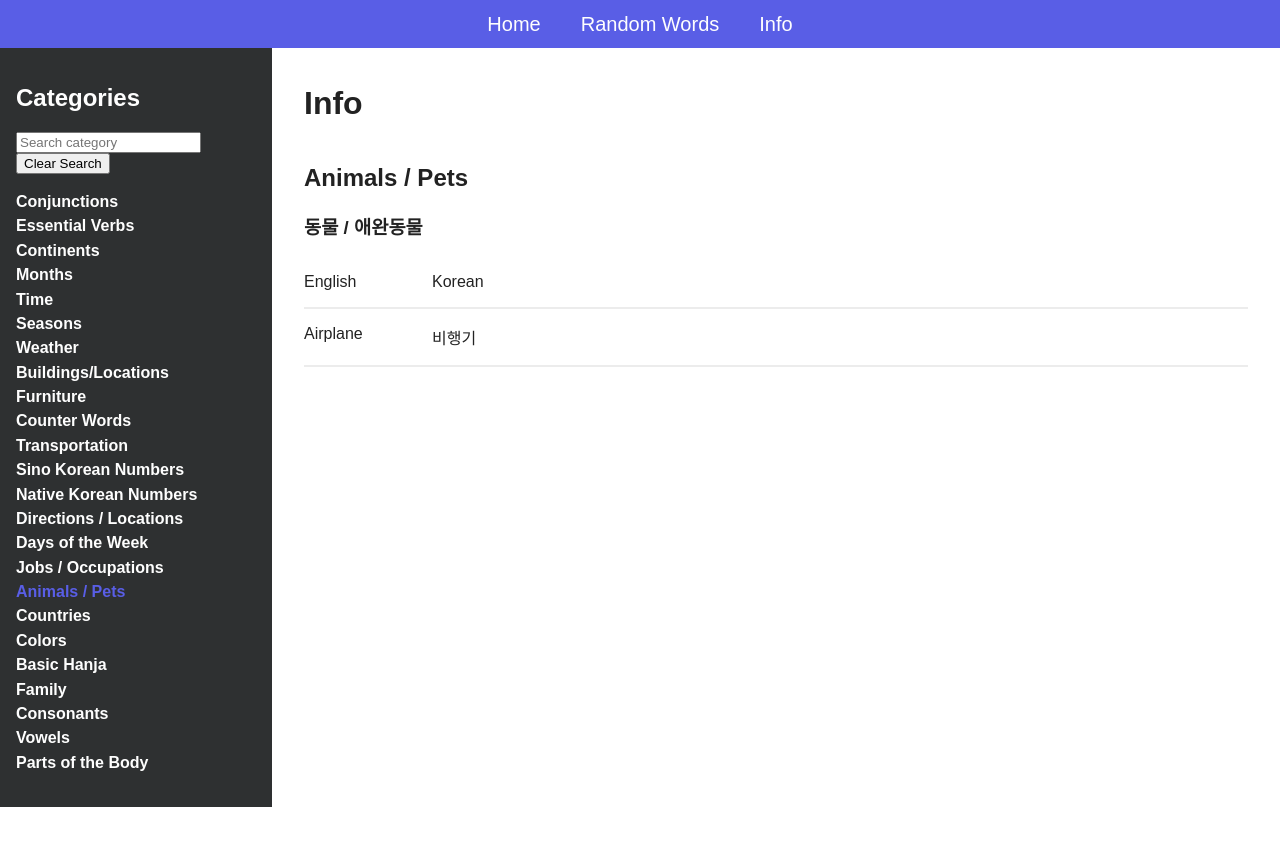
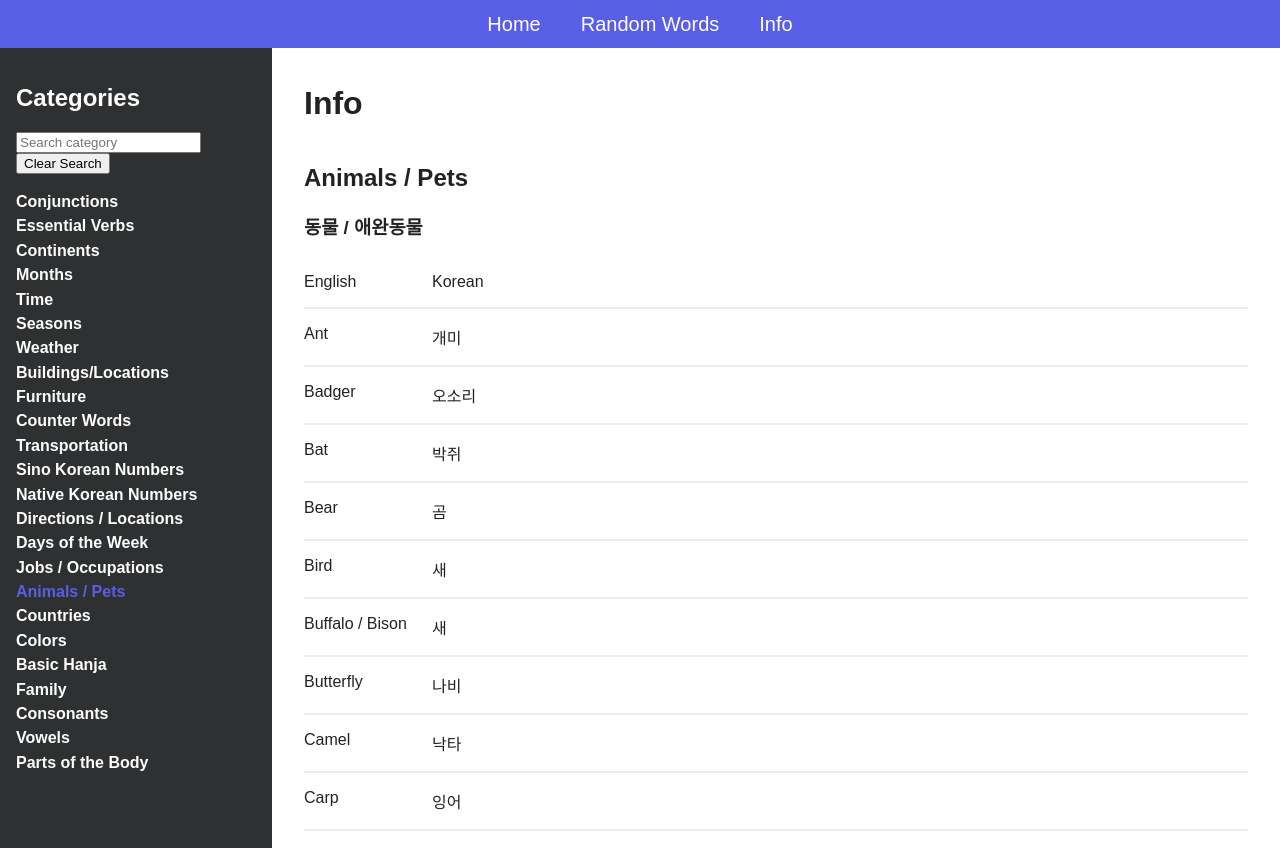
Before and after one commit to DanielHearn/korean-handbook, a Vue app in the folder korean-handbook/: page /info/animals in a window 1280 px wide. Before the commit the page ends 807 px from the top, so only its background shows below. Built offline with nearby package versions, Linux system fonts and the light colour scheme; a web font is replaced by a local one.

Commit message:
Add animals category

```diff
--- a/korean-handbook/src/static/categories.js
+++ b/korean-handbook/src/static/categories.js
@@ -504,7 +504,83 @@ export const Categories = {
     name: 'Animals / Pets',
     id: 'animals',
     korean: '동물 / 애완동물',
-    words: [{ e: 'Airplane', k: '비행기' }]
+    words: [
+      { e: 'Ant', k: '개미' },
+      { e: 'Badger', k: '오소리' },
+      { e: 'Bat', k: '박쥐' },
+      { e: 'Bear', k: '곰' },
+      { e: 'Bird', k: '새' },
+      { e: 'Buffalo / Bison', k: '새' },
+      { e: 'Butterfly', k: '나비' },
+      { e: 'Camel', k: '낙타' },
+      { e: 'Carp', k: '잉어' },
+      { e: 'Cat', k: '고양이' },
+      { e: 'Chicken', k: '닭' },
+      { e: 'Cicada', k: '매미' },
+      { e: 'Cockroach', k: '바퀴벌레' },
+      { e: 'Cow', k: '소' },
+      { e: 'Crab', k: '게' },
+      { e: 'Crocodile', k: '악어' },
+      { e: 'Deer', k: '사슴' },
+      { e: 'Dog', k: '개' },
+      { e: 'Dolphin', k: '돌고래' },
+      { e: 'Dragonfly', k: '잠자리' },
+      { e: 'Duck', k: '오리' },
+      { e: 'Eel', k: '장어' },
+      { e: 'Elephant', k: '코끼리' },
+      { e: 'Emu', k: '에뮤' },
+      { e: 'Fish', k: '물고기' },
+      { e: 'Fly', k: '파리' },
+      { e: 'Fox', k: '여우' },
+      { e: 'Frog', k: '개구리' },
+      { e: 'Giraffe', k: '기린' },
+      { e: 'Goat', k: '염소' },
+      { e: 'Gold Fish', k: '금붕어' },
+      { e: 'Goose', k: '거위' },
+      { e: 'Hamster', k: '햄스터' },
+      { e: 'Hare', k: '산토끼' },
+      { e: 'Hawk', k: '매' },
+      { e: 'Horse', k: '말' },
+      { e: 'Insect', k: '곤충' },
+      { e: 'Kangaroo', k: '캥거루' },
+      { e: 'Koala', k: '코알라' },
+      { e: 'Lion', k: '사자' },
+      { e: 'Lizard', k: '도마뱀' },
+      { e: 'Mackeral', k: '고등어' },
+      { e: 'Monkey', k: '원숭이' },
+      { e: 'Mosquito', k: '모기' },
+      { e: 'Moth', k: '나방' },
+      { e: 'Mouse', k: '생쥐' },
+      { e: 'Octopus', k: '문어' },
+      { e: 'Ostrich', k: '타조' },
+      { e: 'Panda', k: '판다' },
+      { e: 'Parrot', k: '앵무새' },
+      { e: 'Penguin', k: '펭귄' },
+      { e: 'Pheasant', k: '꿩' },
+      { e: 'Pig', k: '돼지' },
+      { e: 'Pupa', k: '번데기' },
+      { e: 'Puppy', k: '강아지' },
+      { e: 'Rabbit', k: '토끼' },
+      { e: 'Rat', k: '쥐 / 시궁쥐' },
+      { e: 'Scorpion', k: '전갈' },
+      { e: 'Shark', k: '상어' },
+      { e: 'Sheep', k: '양' },
+      { e: 'Shrimp', k: '새우' },
+      { e: 'Snail', k: '달팽이' },
+      { e: 'Snake', k: '뱀' },
+      { e: 'Spider', k: '거미' },
+      { e: 'Squid', k: '오징어' },
+      { e: 'Squirrel', k: '다람쥐' },
+      { e: 'Stingray', k: '가오리' },
+      { e: 'Tadpole', k: '올챙이' },
+      { e: 'Tiger', k: '호랑이' },
+      { e: 'Turtle', k: '거북' },
+      { e: 'Wasp', k: '말벌' },
+      { e: 'Water Buffalo', k: '물소' },
+      { e: 'Whale', k: '고래' },
+      { e: 'Wolf', k: '늑대' },
+      { e: 'Zebra', k: '얼룩말' }
+    ]
   },
   countries: {
     name: 'Countries',
```
